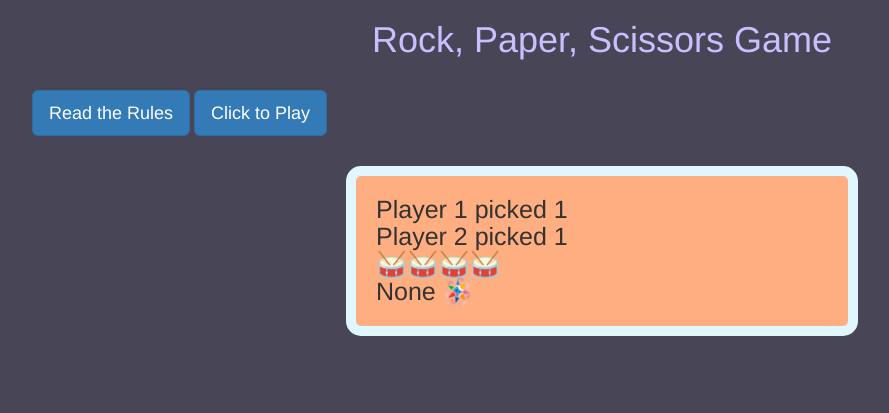
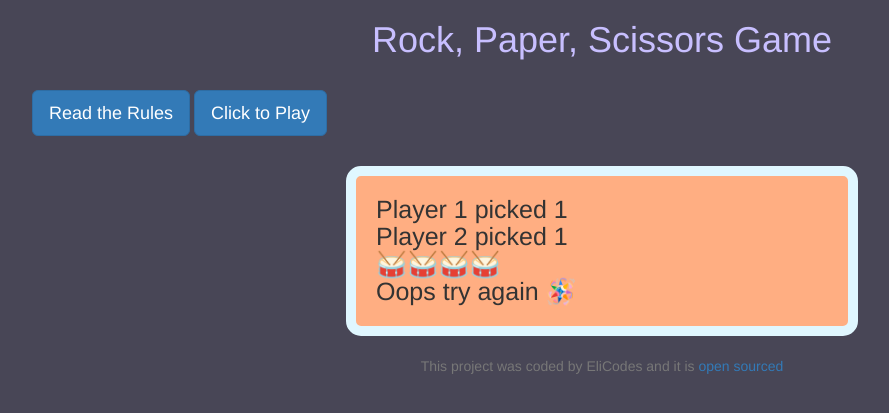
Before and after one commit to elicodes89/piedrapapeltijera_hwork, a Flask app: page /1/1 in a window 1280 px wide. Shown: the top 413 px of the page, without its empty margins (38-927 px from the left). Run offline with Flask 2, Linux system fonts and the light colour scheme; some libraries are stand-ins or nearby versions.

Commit message:
added a footer and footer css

```diff
--- a/rockpaperscissor_start/models/game.py
+++ b/rockpaperscissor_start/models/game.py
@@ -19,4 +19,4 @@ def lets_play(player1, player2):
         elif player1.choice == "paper" and player2.choice == "rock":
             return "Player 1 wins"
         elif player1.choice == player2.choice:
-            return "None"
+            return "Oops try again"
--- a/rockpaperscissor_start/static/css/main.css
+++ b/rockpaperscissor_start/static/css/main.css
@@ -29,3 +29,7 @@ h4 {
     border-radius: 15px;
 
 }
+
+footer {
+    margin: 20px;
+}
--- a/rockpaperscissor_start/templates/index.html
+++ b/rockpaperscissor_start/templates/index.html
@@ -22,6 +22,10 @@
 
     </h4>
     </div>
+    <footer class="text-center text-muted mt-2">
+        This project was coded by EliCodes and it is <a href="https://github.com/elicodes89/piedrapapeltijera_hwork" target="_blank"
+        rel="noopener noreferrer">open sourced</a>
+    </footer>
 
 {% endblock %}
 
--- a/rockpaperscissor_start/templates/rules.html
+++ b/rockpaperscissor_start/templates/rules.html
@@ -19,6 +19,10 @@
         🧻 Rock crushes scissors, scissors cut paper, and paper covers rock.
     </h4>
 </div>
+<footer class="text-center text-muted mt-2">
+    This project was coded by EliCodes and it is <a href="https://github.com/elicodes89/piedrapapeltijera_hwork" target="_blank"
+    rel="noopener noreferrer">open sourced</a>
+</footer>
 
 
 {% endblock %}
```
